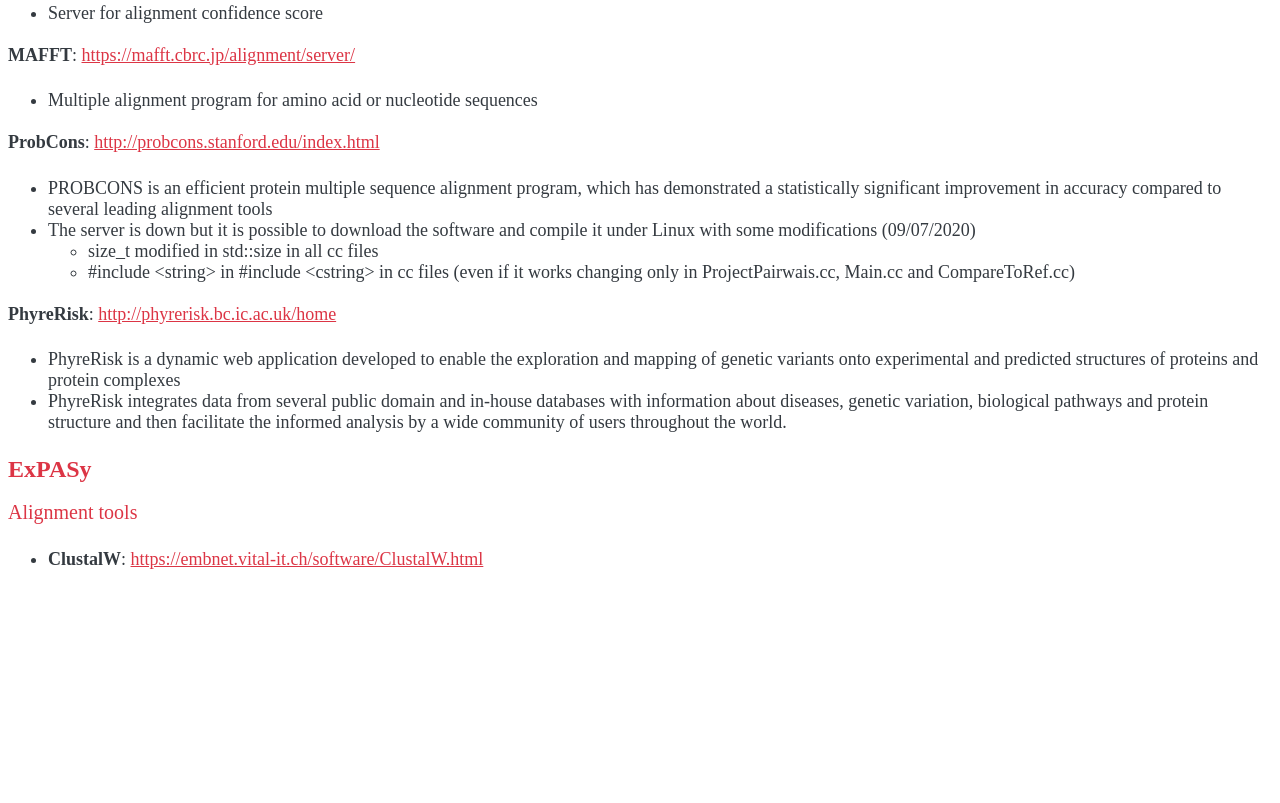
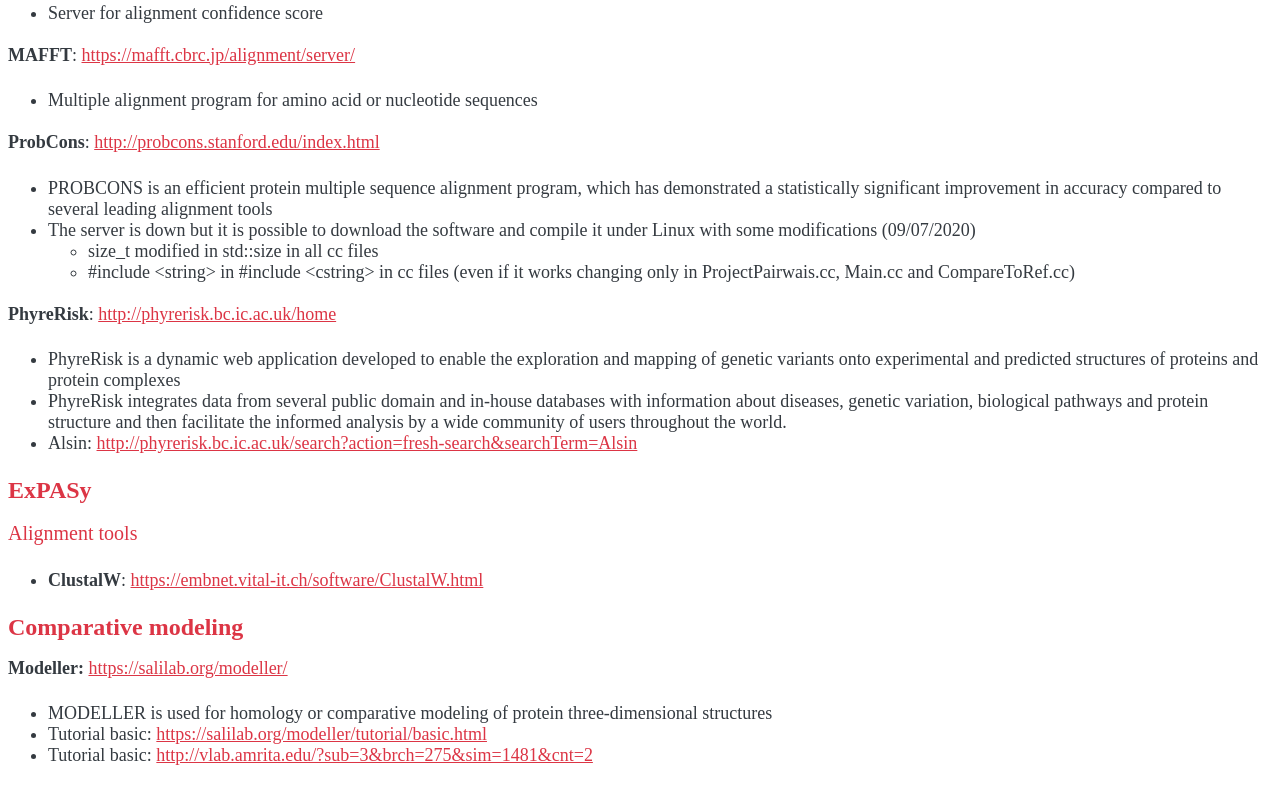
Before and after one commit to erm65/CASSMedChem, a plain HTML site: page index.html in a window 1280 px wide. Shown: the part 667-1470 px from the top of the page. Before the commit the page ends 1355 px from the top, so only its background shows below. Drawn offline with Linux system fonts and the light colour scheme; a web font is replaced by a local one.

Commit message:
Update
Update

```diff
--- a/index.html
+++ b/index.html
@@ -75,12 +75,24 @@
         databases with information about diseases, genetic variation, biological
         pathways and protein structure and then facilitate the informed analysis
         by a wide community of users throughout the world.</li>
+      <li>Alsin: <a href="http://phyrerisk.bc.ic.ac.uk/search?action=fresh-search&amp;searchTerm=Alsin">http://phyrerisk.bc.ic.ac.uk/search?action=fresh-search&amp;searchTerm=Alsin</a></li>
     </ul>
-    <h2>ExPASy
-    </h2>
+    <h2>ExPASy </h2>
     <h3>Alignment tools</h3>
     <ul>
       <li><b>ClustalW</b>: <a href="https://embnet.vital-it.ch/software/ClustalW.html">https://embnet.vital-it.ch/software/ClustalW.html</a></li>
+    </ul>
+    <h2>Comparative modeling</h2>
+    <p><b>Modeller:</b> <a href="https://salilab.org/modeller/">https://salilab.org/modeller/</a></p>
+    <ul>
+      <li>MODELLER is used for homology or comparative modeling of protein
+        three-dimensional structures</li>
+      <li>Tutorial basic: <a href="https://salilab.org/modeller/tutorial/basic.html">https://salilab.org/modeller/tutorial/basic.html</a></li>
+      <li>Tutorial basic: <a href="http://vlab.amrita.edu/?sub=3&amp;brch=275&amp;sim=1481&amp;cnt=2">http://vlab.amrita.edu/?sub=3&amp;brch=275&amp;sim=1481&amp;cnt=2</a></li>
+    </ul>
+    <p><br>
+    </p>
+    <ul>
     </ul>
     <p><br>
     </p>
```
Also changed, not shown: 1 other file.
